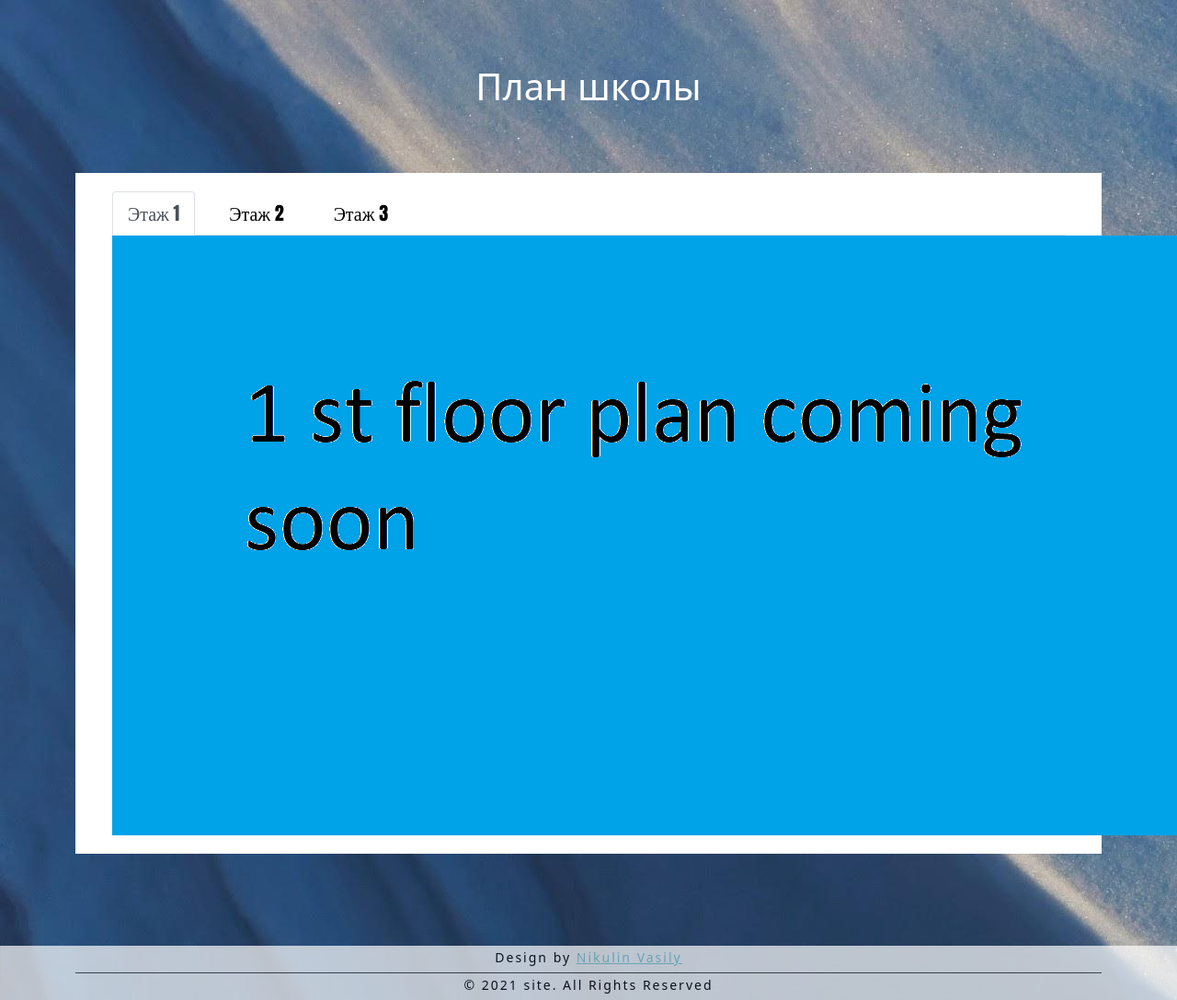
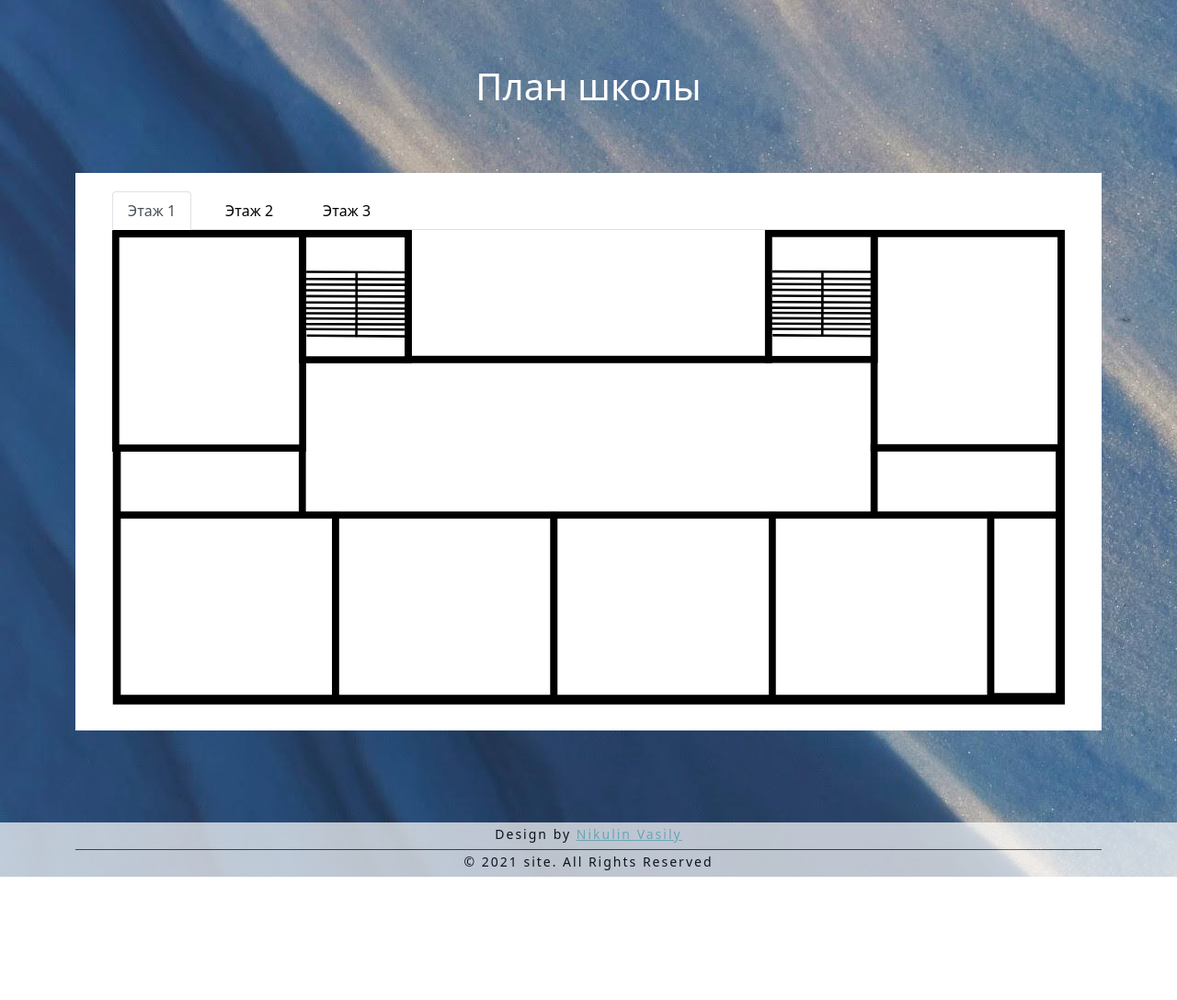
Before and after one commit to Nikulin-V/site146, a Flask app: page /school_plan in a window 1280 px wide. Shown: the part 64-1151 px from the top of the page at 92% size. After the commit the page ends 1017 px from the top, so only its background shows below. Run offline with Flask 2, Linux system fonts and the light colour scheme; some libraries are stand-ins or nearby versions.

Commit message:
помогите на меня напал жабаскрипт

```diff
--- a/site_app/templates/site/school_plan.html
+++ b/site_app/templates/site/school_plan.html
@@ -2,10 +2,6 @@
 
 {% block content %}
 <style>
-    .nav_item_style {
-        font-size: 20px;
-        font-family: Impact;
-    }
         {% if request.MOBILE %}
             main {
                 padding: 0 !important;
@@ -36,9 +32,18 @@
                 </li>
             </ul>
             <div class="tab-content" id="FloorSelectContent">
-            <div class="tab-pane fade show active" id="floor1" role="tabpanel" aria-labelledby="floor1-tab"><img src="/static/images/level_1_plan.png"></div>
-            <div class="tab-pane fade" id="floor2" role="tabpanel" aria-labelledby="floor2-tab"><img src="/static/images/level_2_plan.png"></div>
-            <div class="tab-pane fade" id="floor3" role="tabpanel" aria-labelledby="floor3-tab"><img src="/static/images/level_3_plan.png"></div>
+                <div class="tab-pane fade show active" id="floor1" role="tabpanel" aria-labelledby="floor1-tab">
+                <object type="image/svg+xml" data="/static/images/floor3.svg" , id="floorplan"></object>
+                </div>
+                <div class="tab-pane fade" id="floor2" role="tabpanel" aria-labelledby="floor2-tab">
+                    <object type="image/svg+xml" data="/static/images/floor3.svg" , id="floorplan2"></object>
+                </div>
+                <div class="tab-pane fade" id="floor3" role="tabpanel" aria-labelledby="floor3-tab">
+                    <object type="image/svg+xml" data="/static/images/floor3.svg" , id="floorplan3"></object>
+                    <script src="/static/js/school_plan.js"></script>
+
+                </div>
+
             </div>
         </div>
         {% endblock %}
```
Also changed, not shown: static/js/school_plan.js (added, +32 -0 lines), static/images/floor2.svg, static/images/floor3.svg. Lines whose indentation alone changed are shown as unchanged.
